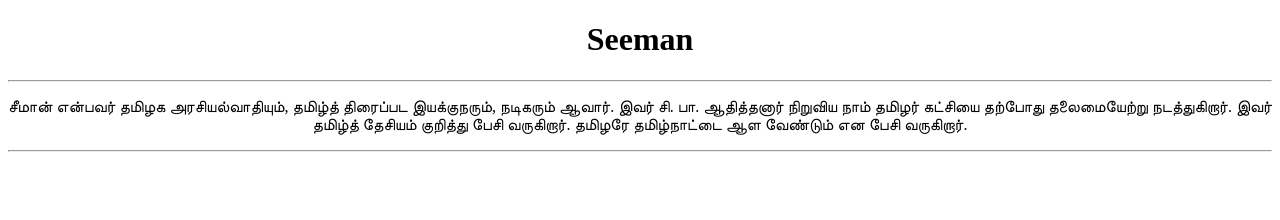
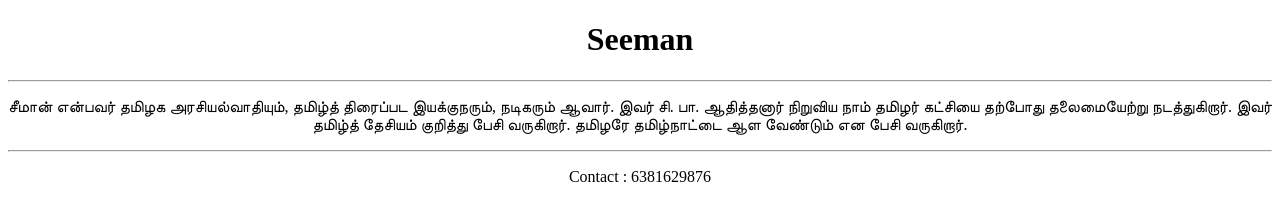
Before and after one commit to kalirishik/html_git_github, a plain HTML site: page index.html in a window 1280 px wide. Drawn offline with Linux system fonts and the light colour scheme.

Commit message:
Contact added

```diff
--- a/index.html
+++ b/index.html
@@ -11,6 +11,7 @@
         <hr>
         <p>சீமான் என்பவர் தமிழக அரசியல்வாதியும், தமிழ்த் திரைப்பட இயக்குநரும், நடிகரும் ஆவார். இவர் சி. பா. ஆதித்தனார் நிறுவிய நாம் தமிழர் கட்சியை தற்போது தலைமையேற்று நடத்துகிறார். இவர் தமிழ்த் தேசியம் குறித்து பேசி வருகிறார். தமிழரே தமிழ்நாட்டை ஆள வேண்டும் என பேசி வருகிறார். </p>
         <hr>
+        <p>Contact : 6381629876</p>
     </center>
 </body>
 </html>
```
